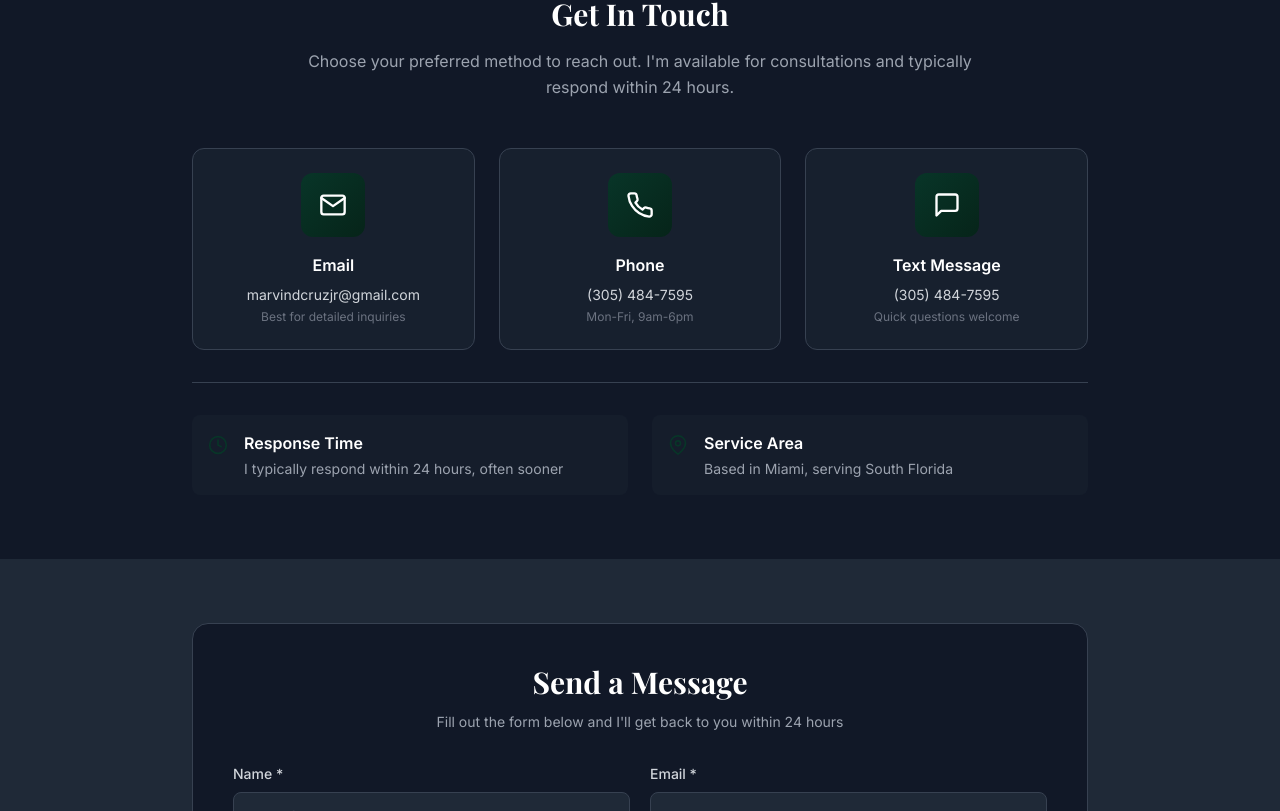
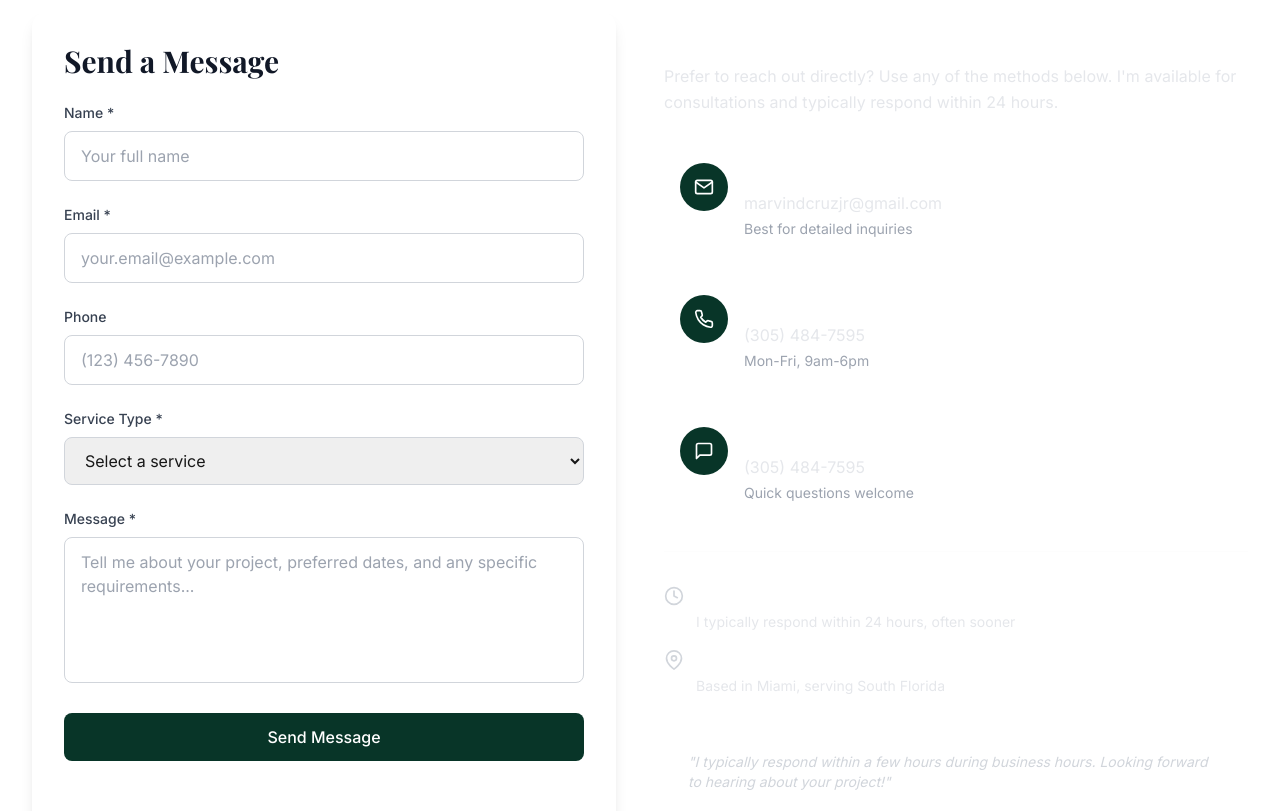
Before and after one commit to cdeleon-305/marvin-cruz-photography, a Next.js app: page /contact in a window 1280 px wide. Shown: the part 409-1220 px from the top of the page. Built offline with nearby package versions, Linux system fonts and the light colour scheme; a web font is replaced by a local one.

Commit message:
fix: revert back contact page and add headshot

```diff
--- a/app/contact/page.tsx
+++ b/app/contact/page.tsx
@@ -9,30 +9,25 @@ export const metadata: Metadata = {
 
 export default function Contact() {
   return (
-    <div className="min-h-screen bg-gray-900">
-      {/* Hero Section */}
-      <div className="bg-gradient-to-br from-gray-900 via-gray-800 to-gray-900 text-white pt-32 pb-16 px-4 sm:px-6 lg:px-8">
-        <div className="max-w-4xl mx-auto text-center">
-          <h1 className="font-display text-4xl md:text-6xl font-bold mb-6 bg-gradient-to-r from-white to-gray-300 bg-clip-text text-transparent">
+    <div className="pt-20">
+      <div className="bg-brand text-white py-16 px-4 sm:px-6 lg:px-8">
+        <div className="max-w-7xl mx-auto text-center">
+          <h1 className="font-display text-4xl md:text-6xl font-bold mb-4">
             Let's Work Together
           </h1>
-          <p className="text-xl text-gray-300 max-w-2xl mx-auto leading-relaxed">
-            Ready to capture your special moments? Reach out using any method below
+          <p className="text-lg text-gray-300 max-w-2xl mx-auto">
+            Ready to capture your special moments? Fill out the form below or
+            reach out directly
           </p>
         </div>
       </div>
 
-      {/* Contact Info Section */}
-      <section className="py-16 px-4 sm:px-6 lg:px-8 bg-gray-900">
-        <div className="max-w-4xl mx-auto">
-          <ContactInfo />
-        </div>
-      </section>
-
-      {/* Form Section */}
-      <section className="py-16 px-4 sm:px-6 lg:px-8 bg-gray-800">
-        <div className="max-w-4xl mx-auto">
-          <ContactForm />
+      <section className="py-20 px-4 sm:px-6 lg:px-8">
+        <div className="max-w-7xl mx-auto">
+          <div className="grid grid-cols-1 lg:grid-cols-2 gap-12">
+            <ContactForm />
+            <ContactInfo />
+          </div>
         </div>
       </section>
     </div>
--- a/components/ContactForm.tsx
+++ b/components/ContactForm.tsx
@@ -55,22 +55,15 @@ export default function ContactForm() {
   };
 
   return (
-    <div className="bg-gray-900 p-8 md:p-10 rounded-2xl border border-gray-700">
-      <div className="text-center mb-8">
-        <h2 className="font-display text-3xl font-bold text-white mb-3">
+    <div className="bg-white p-8 rounded-2xl shadow-lg">
+      <h2 className="font-display text-3xl font-bold text-gray-900 mb-6">
         Send a Message
       </h2>
-        <p className="text-gray-400 text-sm">
-          Fill out the form below and I'll get back to you within 24 hours
-        </p>
-      </div>
 
-      <form onSubmit={handleSubmit} className="space-y-5">
-        {/* Name & Email Row */}
-        <div className="grid grid-cols-1 md:grid-cols-2 gap-5">
+      <form onSubmit={handleSubmit} className="space-y-6">
         {/* Name */}
         <div>
-            <label htmlFor="name" className="block text-sm font-medium text-gray-300 mb-2">
+          <label htmlFor="name" className="block text-sm font-medium text-gray-700 mb-2">
             Name *
           </label>
           <input
@@ -80,14 +73,14 @@ export default function ContactForm() {
             required
             value={formData.name}
             onChange={handleChange}
-              className="w-full px-4 py-3 bg-gray-800 border border-gray-700 text-white rounded-lg focus:ring-2 focus:ring-brand focus:border-brand transition-all placeholder-gray-500"
+            className="w-full px-4 py-3 border border-gray-300 rounded-lg focus:ring-2 focus:ring-brand focus:border-transparent transition-colors"
             placeholder="Your full name"
           />
         </div>
 
         {/* Email */}
         <div>
-            <label htmlFor="email" className="block text-sm font-medium text-gray-300 mb-2">
+          <label htmlFor="email" className="block text-sm font-medium text-gray-700 mb-2">
             Email *
           </label>
           <input
@@ -97,17 +90,14 @@ export default function ContactForm() {
             required
             value={formData.email}
             onChange={handleChange}
-              className="w-full px-4 py-3 bg-gray-800 border border-gray-700 text-white rounded-lg focus:ring-2 focus:ring-brand focus:border-brand transition-all placeholder-gray-500"
+            className="w-full px-4 py-3 border border-gray-300 rounded-lg focus:ring-2 focus:ring-brand focus:border-transparent transition-colors"
             placeholder="your.email@example.com"
           />
         </div>
-        </div>
 
-        {/* Phone & Service Type Row */}
-        <div className="grid grid-cols-1 md:grid-cols-2 gap-5">
         {/* Phone */}
         <div>
-            <label htmlFor="phone" className="block text-sm font-medium text-gray-300 mb-2">
+          <label htmlFor="phone" className="block text-sm font-medium text-gray-700 mb-2">
             Phone
           </label>
           <input
@@ -116,14 +106,14 @@ export default function ContactForm() {
             name="phone"
             value={formData.phone}
             onChange={handleChange}
-              className="w-full px-4 py-3 bg-gray-800 border border-gray-700 text-white rounded-lg focus:ring-2 focus:ring-brand focus:border-brand transition-all placeholder-gray-500"
+            className="w-full px-4 py-3 border border-gray-300 rounded-lg focus:ring-2 focus:ring-brand focus:border-transparent transition-colors"
             placeholder="(123) 456-7890"
           />
         </div>
 
         {/* Service Type */}
         <div>
-            <label htmlFor="serviceType" className="block text-sm font-medium text-gray-300 mb-2">
+          <label htmlFor="serviceType" className="block text-sm font-medium text-gray-700 mb-2">
             Service Type *
           </label>
           <select
@@ -132,7 +122,7 @@ export default function ContactForm() {
             required
             value={formData.serviceType}
             onChange={handleChange}
-              className="w-full px-4 py-3 bg-gray-800 border border-gray-700 text-white rounded-lg focus:ring-2 focus:ring-brand focus:border-brand transition-all"
+            className="w-full px-4 py-3 border border-gray-300 rounded-lg focus:ring-2 focus:ring-brand focus:border-transparent transition-colors"
           >
             <option value="">Select a service</option>
             <option value="sports">Sporting Event</option>
@@ -143,21 +133,20 @@ export default function ContactForm() {
             <option value="other">Other</option>
           </select>
         </div>
-        </div>
 
         {/* Message */}
         <div>
-          <label htmlFor="message" className="block text-sm font-medium text-gray-300 mb-2">
+          <label htmlFor="message" className="block text-sm font-medium text-gray-700 mb-2">
             Message *
           </label>
           <textarea
             id="message"
             name="message"
             required
-            rows={6}
+            rows={5}
             value={formData.message}
             onChange={handleChange}
-            className="w-full px-4 py-3 bg-gray-800 border border-gray-700 text-white rounded-lg focus:ring-2 focus:ring-brand focus:border-brand transition-all resize-none placeholder-gray-500"
+            className="w-full px-4 py-3 border border-gray-300 rounded-lg focus:ring-2 focus:ring-brand focus:border-transparent transition-colors resize-none"
             placeholder="Tell me about your project, preferred dates, and any specific requirements..."
           />
         </div>
@@ -166,23 +155,23 @@ export default function ContactForm() {
         <button
           type="submit"
           disabled={status === "loading"}
-          className="w-full bg-gradient-to-r from-brand to-brand-dark text-white px-8 py-4 rounded-lg font-semibold hover:shadow-lg hover:shadow-brand/50 transition-all disabled:opacity-50 disabled:cursor-not-allowed disabled:hover:shadow-none"
+          className="w-full bg-brand text-white px-8 py-3 rounded-lg font-medium hover:bg-brand-dark transition-colors disabled:opacity-50 disabled:cursor-not-allowed"
         >
           {status === "loading" ? "Sending..." : "Send Message"}
         </button>
 
         {/* Status Messages */}
         {status === "success" && (
-          <div className="p-4 bg-green-900/30 border border-green-700 rounded-lg">
-            <p className="text-green-300 text-sm">
+          <div className="p-4 bg-green-50 border border-green-200 rounded-lg">
+            <p className="text-green-800 text-sm">
               Thanks for reaching out! I'll get back to you within 24 hours.
             </p>
           </div>
         )}
 
         {status === "error" && (
-          <div className="p-4 bg-red-900/30 border border-red-700 rounded-lg">
-            <p className="text-red-300 text-sm">
+          <div className="p-4 bg-red-50 border border-red-200 rounded-lg">
+            <p className="text-red-800 text-sm">
               Oops! Something went wrong. Please try again or email me directly.
             </p>
           </div>
--- a/components/ContactInfo.tsx
+++ b/components/ContactInfo.tsx
@@ -3,84 +3,101 @@ import { FiMail, FiPhone, FiMessageSquare, FiClock, FiMapPin } from "react-icons
 export default function ContactInfo() {
   return (
     <div className="space-y-8">
-      <div className="text-center mb-12">
+      <div>
         <h2 className="font-display text-3xl font-bold text-white mb-4">
-          Get In Touch
+          Contact Information
         </h2>
-        <p className="text-gray-400 leading-relaxed max-w-2xl mx-auto">
-          Choose your preferred method to reach out. I'm available for consultations
-          and typically respond within 24 hours.
+        <p className="text-gray-200 leading-relaxed">
+          Prefer to reach out directly? Use any of the methods below. I'm available
+          for consultations and typically respond within 24 hours.
         </p>
       </div>
 
-      {/* Contact Methods Grid */}
-      <div className="grid grid-cols-1 md:grid-cols-3 gap-6">
+      {/* Contact Methods */}
+      <div className="space-y-6">
         {/* Email */}
         <a
           href="mailto:marvindcruzjr@gmail.com"
-          className="flex flex-col items-center p-6 rounded-xl bg-gray-800/50 border border-gray-700 hover:border-brand hover:bg-gray-800 transition-all group"
+          className="flex items-start space-x-4 p-4 rounded-lg hover:bg-gray-50/5 transition-colors group"
         >
-          <div className="w-16 h-16 bg-gradient-to-br from-brand to-brand-dark rounded-xl flex items-center justify-center mb-4 group-hover:scale-110 transition-transform">
-            <FiMail className="w-7 h-7 text-white" />
+          <div className="flex-shrink-0">
+            <div className="w-12 h-12 bg-brand text-white rounded-full flex items-center justify-center group-hover:bg-gray-800 transition-colors">
+              <FiMail className="w-5 h-5" />
+            </div>
           </div>
-          <h3 className="font-semibold text-white mb-2">Email</h3>
-          <p className="text-gray-300 text-sm mb-1">marvindcruzjr@gmail.com</p>
-          <p className="text-xs text-gray-500">Best for detailed inquiries</p>
+          <div>
+            <h3 className="font-semibold text-white mb-1">Email</h3>
+            <p className="text-gray-200">marvindcruzjr@gmail.com</p>
+            <p className="text-sm text-gray-400 mt-1">Best for detailed inquiries</p>
+          </div>
         </a>
 
         {/* Phone */}
         <a
           href="tel:+13054847595"
-          className="flex flex-col items-center p-6 rounded-xl bg-gray-800/50 border border-gray-700 hover:border-brand hover:bg-gray-800 transition-all group"
+          className="flex items-start space-x-4 p-4 rounded-lg hover:bg-gray-50/5 transition-colors group"
         >
-          <div className="w-16 h-16 bg-gradient-to-br from-brand to-brand-dark rounded-xl flex items-center justify-center mb-4 group-hover:scale-110 transition-transform">
-            <FiPhone className="w-7 h-7 text-white" />
+          <div className="flex-shrink-0">
+            <div className="w-12 h-12 bg-brand text-white rounded-full flex items-center justify-center group-hover:bg-gray-800 transition-colors">
+              <FiPhone className="w-5 h-5" />
+            </div>
           </div>
-          <h3 className="font-semibold text-white mb-2">Phone</h3>
-          <p className="text-gray-300 text-sm mb-1">(305) 484-7595</p>
-          <p className="text-xs text-gray-500">Mon-Fri, 9am-6pm</p>
+          <div>
+            <h3 className="font-semibold text-white mb-1">Phone</h3>
+            <p className="text-gray-200">(305) 484-7595</p>
+            <p className="text-sm text-gray-400 mt-1">Mon-Fri, 9am-6pm</p>
+          </div>
         </a>
 
         {/* Text/SMS */}
         <a
           href="sms:+13054847595"
-          className="flex flex-col items-center p-6 rounded-xl bg-gray-800/50 border border-gray-700 hover:border-brand hover:bg-gray-800 transition-all group"
+          className="flex items-start space-x-4 p-4 rounded-lg hover:bg-gray-50/5 transition-colors group"
         >
-          <div className="w-16 h-16 bg-gradient-to-br from-brand to-brand-dark rounded-xl flex items-center justify-center mb-4 group-hover:scale-110 transition-transform">
-            <FiMessageSquare className="w-7 h-7 text-white" />
+          <div className="flex-shrink-0">
+            <div className="w-12 h-12 bg-brand text-white rounded-full flex items-center justify-center group-hover:bg-gray-800 transition-colors">
+              <FiMessageSquare className="w-5 h-5" />
+            </div>
           </div>
-          <h3 className="font-semibold text-white mb-2">Text Message</h3>
-          <p className="text-gray-300 text-sm mb-1">(305) 484-7595</p>
-          <p className="text-xs text-gray-500">Quick questions welcome</p>
+          <div>
+            <h3 className="font-semibold text-white mb-1">Text Message</h3>
+            <p className="text-gray-200">(305) 484-7595</p>
+            <p className="text-sm text-gray-400 mt-1">Quick questions welcome</p>
+          </div>
         </a>
       </div>
 
       {/* Additional Info */}
-      <div className="grid grid-cols-1 md:grid-cols-2 gap-6 mt-12 pt-8 border-t border-gray-700">
-        <div className="flex items-start space-x-4 p-4 rounded-lg bg-gray-800/30">
-          <div className="flex-shrink-0 mt-1">
-            <FiClock className="w-5 h-5 text-brand" />
-          </div>
+      <div className="border-t border-gray-200/10 pt-8 space-y-4">
+        <div className="flex items-start space-x-3">
+          <FiClock className="w-5 h-5 text-gray-300 mt-0.5" />
           <div>
             <h3 className="font-semibold text-white mb-1">Response Time</h3>
-            <p className="text-gray-400 text-sm">
+            <p className="text-gray-200 text-sm">
               I typically respond within 24 hours, often sooner
             </p>
           </div>
         </div>
 
-        <div className="flex items-start space-x-4 p-4 rounded-lg bg-gray-800/30">
-          <div className="flex-shrink-0 mt-1">
-            <FiMapPin className="w-5 h-5 text-brand" />
-          </div>
+        <div className="flex items-start space-x-3">
+          <FiMapPin className="w-5 h-5 text-gray-300 mt-0.5" />
           <div>
             <h3 className="font-semibold text-white mb-1">Service Area</h3>
-            <p className="text-gray-400 text-sm">
+            <p className="text-gray-200 text-sm">
               Based in Miami, serving South Florida
             </p>
           </div>
         </div>
       </div>
+
+      {/* Social Proof */}
+      <div className="bg-gray-50/5 p-6 rounded-lg">
+        <p className="text-sm text-gray-300 italic">
+          "I typically respond within a few hours during business hours. Looking
+          forward to hearing about your project!"
+        </p>
+        <p className="text-sm font-medium text-white mt-2">- Marvin Cruz</p>
+      </div>
     </div>
   );
 }
```
Also changed, not shown: public/images/headshot.jpg. Lines whose indentation alone changed are shown as unchanged.
